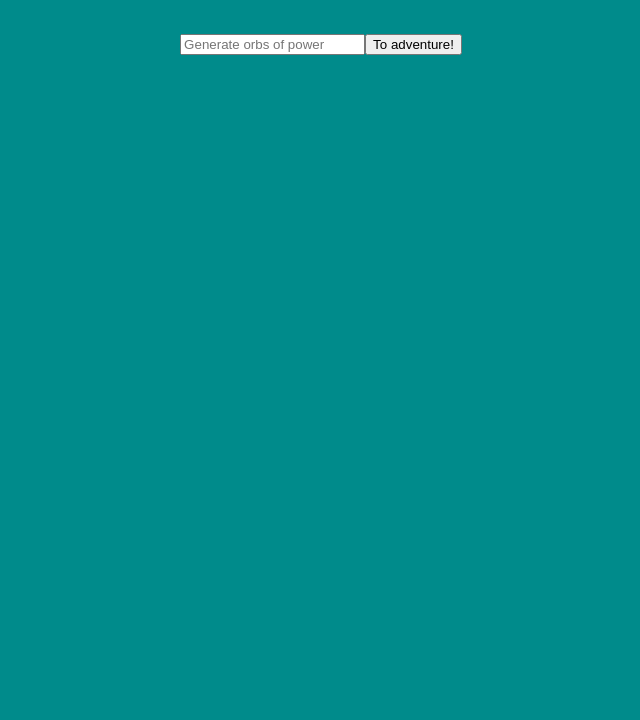
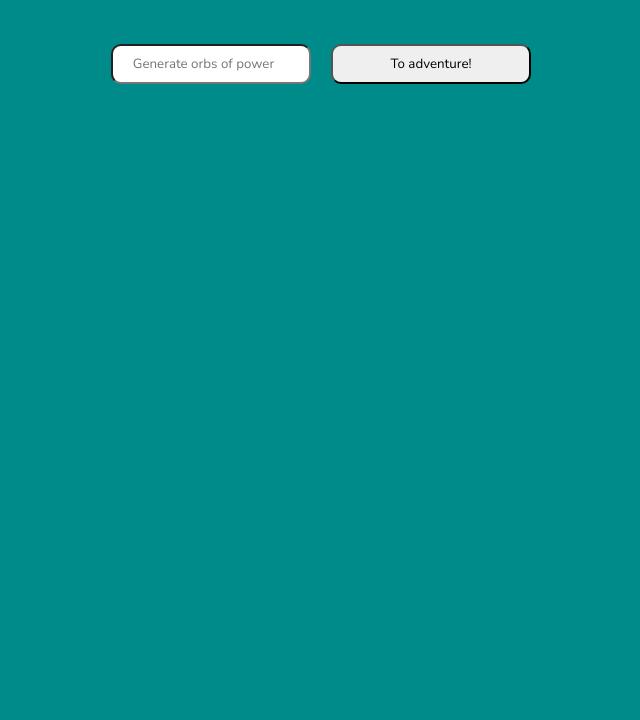
Before and after one commit to AndreasB09/Circles, a plain HTML site: page index.html in a window 1280 px wide. Shown: the part 80-800 px from the top of the page, without its empty margins (319-959 px from the left). Drawn offline with nearby package versions, Linux system fonts and the light colour scheme.

Commit message:
basic styling

```diff
--- a/styles.css
+++ b/styles.css
@@ -33,3 +33,15 @@ h1 {
     justify-content: center;
     margin: 50px;
 }
+
+
+
+input, button {
+    box-sizing: border-box;
+    margin: 10px;
+    font-family: 'Nunito', sans-serif;
+    height: 40px;
+    width: 200px;
+    text-align: center;
+    border-radius: 10px;
+}
```
